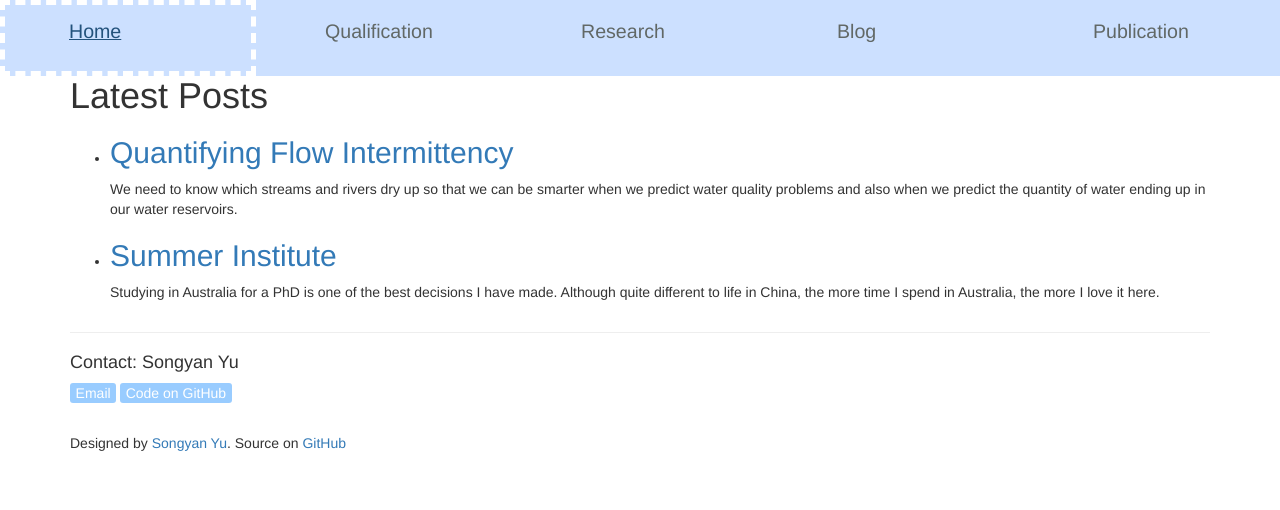
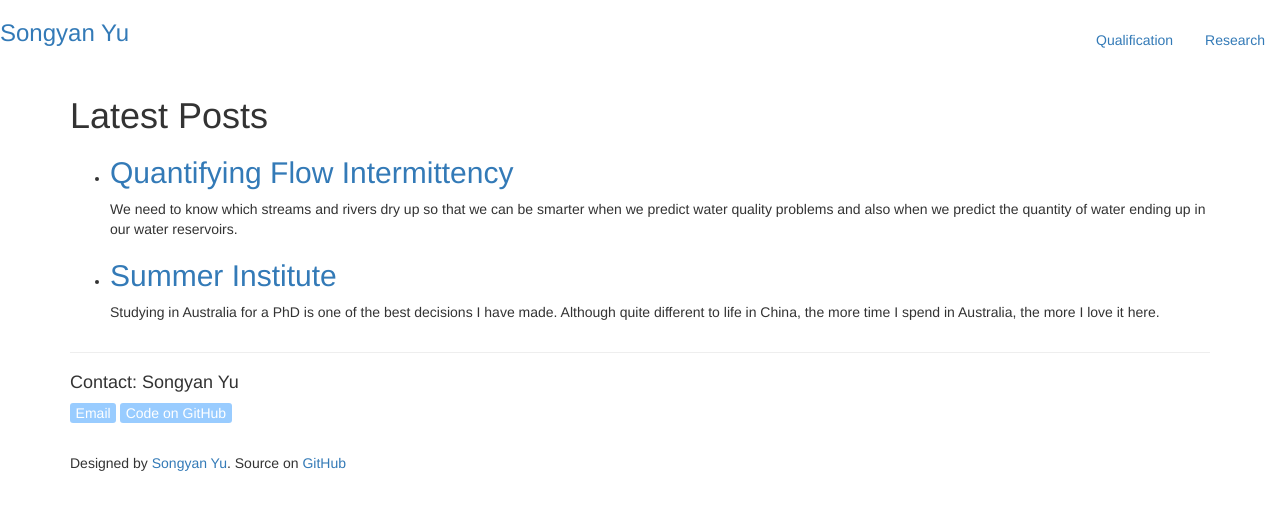
Before and after one commit to SongyanYu/SongyanYu.github.io, a Jekyll site: the page built from blog.html, in a window 1280 px wide. Shown: the top 510 px of the page. Built offline with Jekyll 4.4.1, drawn with Linux system fonts in a browser that asks for light colours.

Commit message:
only remain qualification and research

```diff
--- a/_includes/navigation.html
+++ b/_includes/navigation.html
@@ -1,6 +1,7 @@
-<nav>
-    {% for item in site.data.navigation %}
-    <a class="side-box bkg-1" href="{{ item.link}}" {% if page.url == item.link %} class="current" {% endif %}>{{item.name}}
-    </a>
-    {% endfor %}
-</nav>
+<div class="header">
+    <ul class="nav nav-pills pull-right">
+        <li><a href="qualification.html">Qualification</a></li>
+        <li><a href="research.html">Research</a></li>
+    </ul>
+    <h3 class="text-muted"><a href="/">Songyan Yu</a></h3>
+</div>
```
